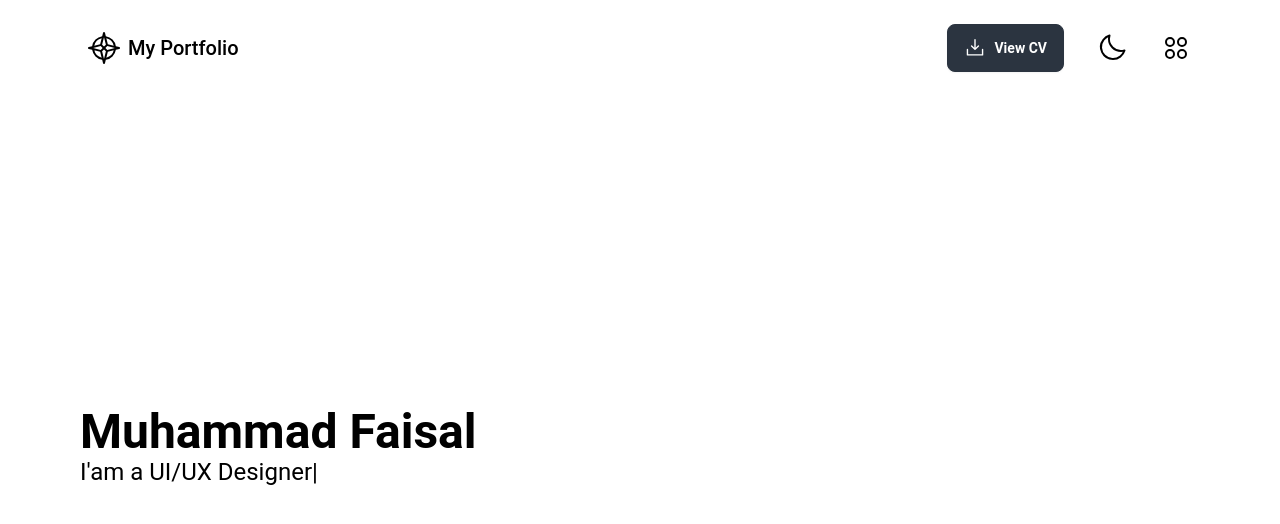
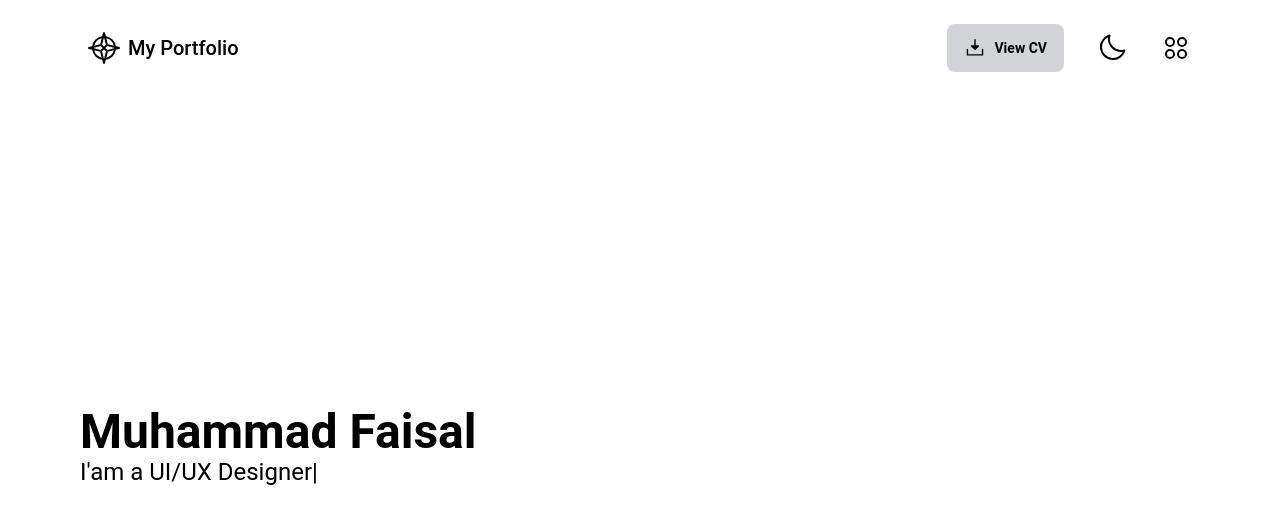
Before and after one commit to matfaisall/our-new-portfolio, a Next.js app: page / in a window 1280 px wide. Shown: the top 524 px of the page. Built offline with nearby package versions, Linux system fonts and the light colour scheme.

Commit message:
adding interface for NavigationInterface

```diff
--- /dev/null
+++ b/src/components/NavigationBar/NavigationInterface.tsx
@@ -0,0 +1,6 @@
+import React from "react";
+
+export interface INavigationBar {
+  isDarkMode: boolean;
+  setIsDarkMode: React.Dispatch<React.SetStateAction<boolean>>;
+}
--- a/src/components/NavigationBar/index.tsx
+++ b/src/components/NavigationBar/index.tsx
@@ -6,16 +6,13 @@ import {
   DownloadSimple,
 } from "@phosphor-icons/react";
 import Link from "next/link";
-import { useEffect } from "react";
+import React, { useEffect } from "react";
+import { INavigationBar } from "./NavigationInterface";
 
-interface INavigationBar {
-  isDarkMode: boolean;
-  setIsDarkMode: React.Dispatch<React.SetStateAction<boolean>>;
-}
-
-const NavigationBar = ({ isDarkMode, setIsDarkMode }: INavigationBar) => {
-  // const [isDarkMode, setIsDarkMode] = useState(false);
-
+const NavigationBar: React.FC<INavigationBar> = ({
+  isDarkMode,
+  setIsDarkMode,
+}) => {
   useEffect(() => {
     const savedTheme = localStorage.getItem("theme");
     if (savedTheme) {
@@ -40,7 +37,7 @@ const NavigationBar = ({ isDarkMode, setIsDarkMode }: INavigationBar) => {
     localStorage.setItem("thame", newTheme);
   };
 
-  const handleDownloadCV = () => {
+  const handleViewCV = () => {
     const link = document.createElement("a");
     link.href = `/doc/muhammad-faisal's-cv.pdf`;
     link.target = "_blank";
@@ -63,9 +60,9 @@ const NavigationBar = ({ isDarkMode, setIsDarkMode }: INavigationBar) => {
         </div>
 
         <div className="flex flex-row gap-4 md:gap-8 items-center">
-          <button className="btn btn-neutral" onClick={handleDownloadCV}>
-            <DownloadSimple size={22} fill="white" weight="regular" />
-            <p className="text-sm text-white hidden md:block">View CV</p>
+          <button className="btn btn-active btn-ghost" onClick={handleViewCV}>
+            <DownloadSimple size={22} weight="fill" />
+            <p className="text-sm  hidden md:block">View CV</p>
           </button>
           <div onClick={toggleTheme}>
             {isDarkMode ? (
```
